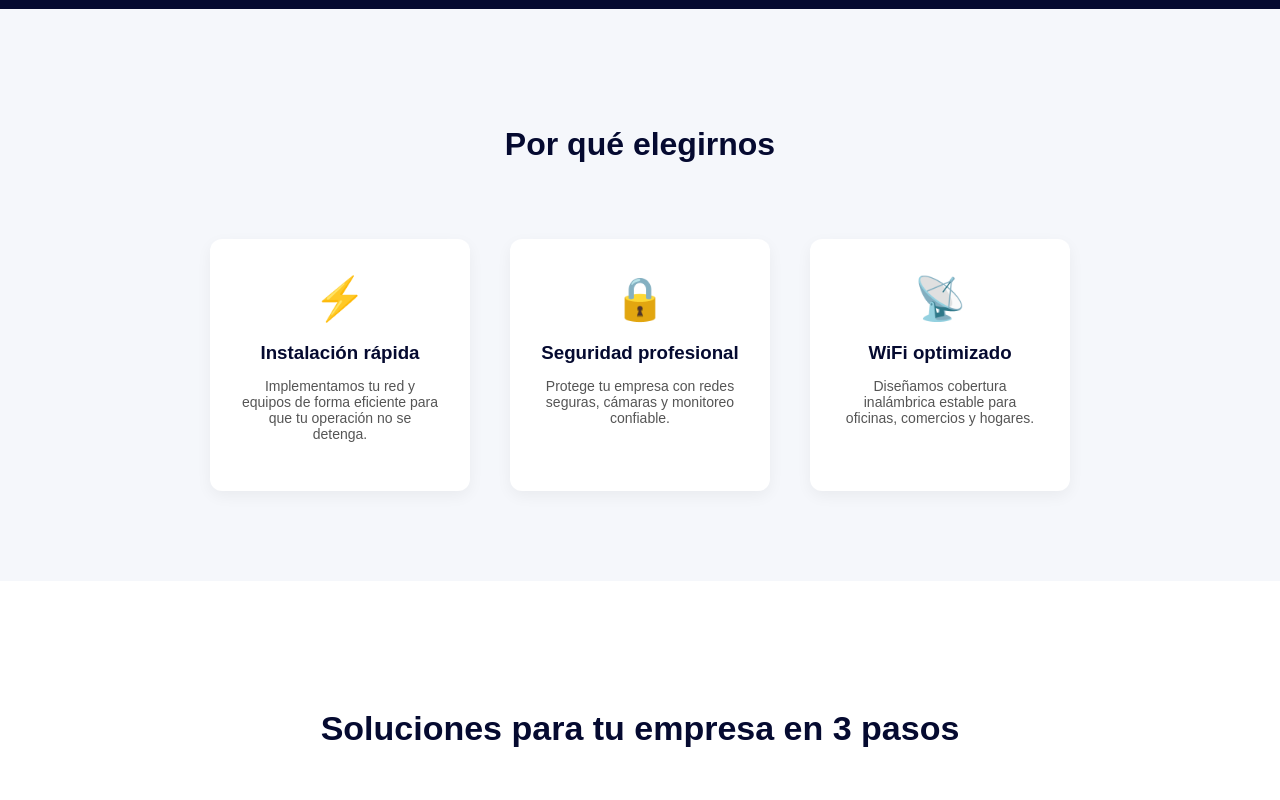
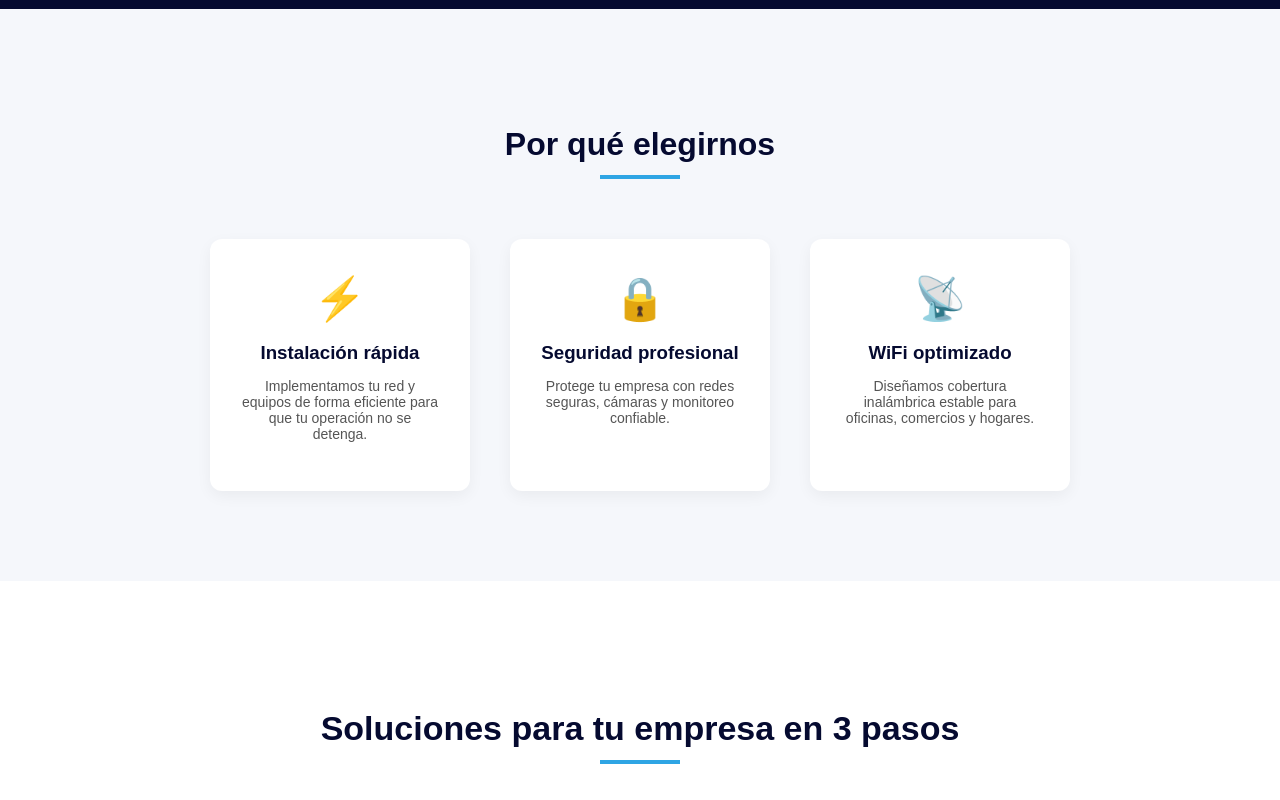
Before and after one commit to OcteFlow/octeflow-site, a Next.js app: page / in a window 1280 px wide. Shown: the part 2400-3200 px from the top of the page. Built offline with nearby package versions, Linux system fonts and the light colour scheme.

Commit message:
Update globals.css

```diff
--- a/styles/globals.css
+++ b/styles/globals.css
@@ -323,9 +323,14 @@ width:0;
 height:4px;
 background:#2ea5e4;
 margin:12px auto 0 auto;
-transition:width .6s ease;
+animation:lineGrow .8s ease forwards;
 }
 
-.fade-up.show .section-title::after{
+@keyframes lineGrow{
+from{
+width:0;
+}
+to{
 width:80px;
 }
+}
```
